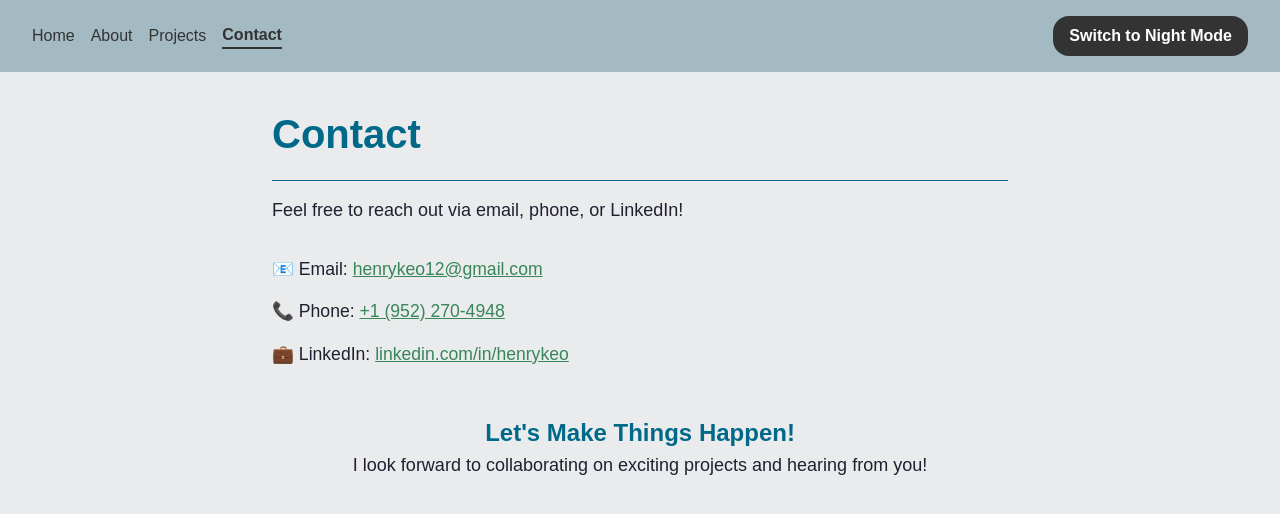
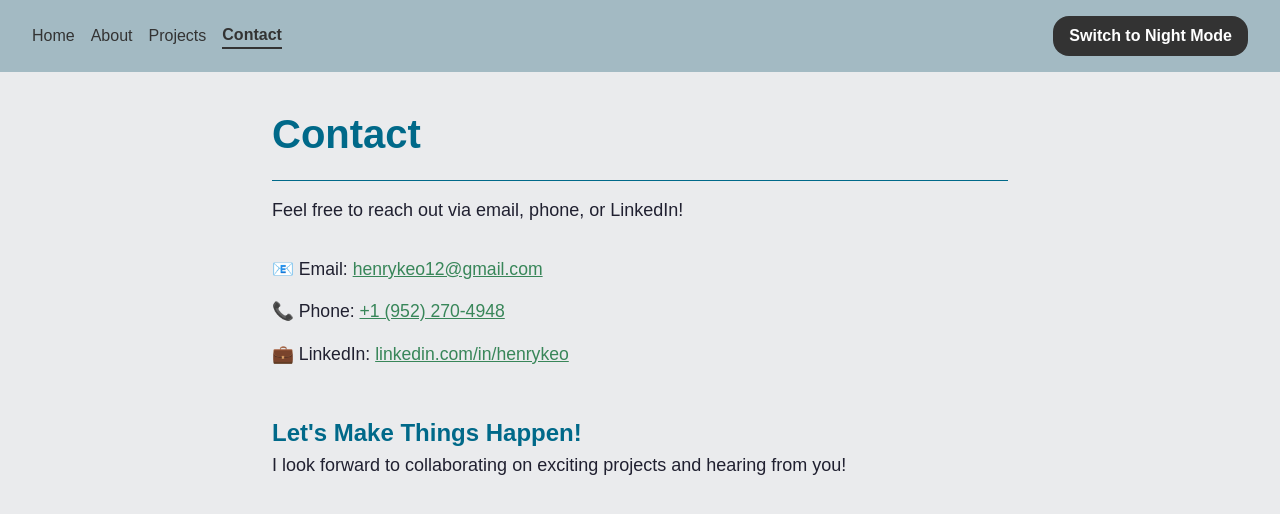
Before and after one commit to ItsSnowyMoon/portfolio-site, a Next.js app: page /contact in a window 1280 px wide. Shown: the top 514 px of the page. Built offline with nearby package versions, Linux system fonts and the light colour scheme.

Commit message:
left align about text

```diff
--- a/app/about/page.tsx
+++ b/app/about/page.tsx
@@ -126,7 +126,7 @@ export default function AboutPage() {
             fontSize: '1rem',
           }}
         >
-          {['Figma', 'Typescript', 'HTML/CSS', 'JavaScript','Python', 'React', 'User Research', 'Wireframing','Prototyping','Usability Testing','Excel','SQL','Tableau','GitHub', 'User Interviews',].map(
+          {['Figma', 'Typescript', 'HTML/CSS', 'JavaScript','Python', 'React', 'User Research', 'Wireframing','Prototyping','Usability Testing','Excel','SQL','Tableau','GitHub', 'User Interviews  ',].map(
             (skill) => (
               <li
                 key={skill}
--- a/app/contact/page.tsx
+++ b/app/contact/page.tsx
@@ -85,7 +85,7 @@ export default function ContactPage() {
         initial={{ opacity: 0, y: 20 }}
         animate={{ opacity: 1, y: 0 }}
         transition={{ delay: 0.6, duration: 0.6 }}
-        style={{ marginTop: '3rem', textAlign: 'center' }}
+        style={{ marginTop: '3rem', textAlign: 'left' }}
       >
         <h3 style={{ fontSize: '1.5rem', color: 'var(--accent-color)' }}>
           Let's Make Things Happen!
```
